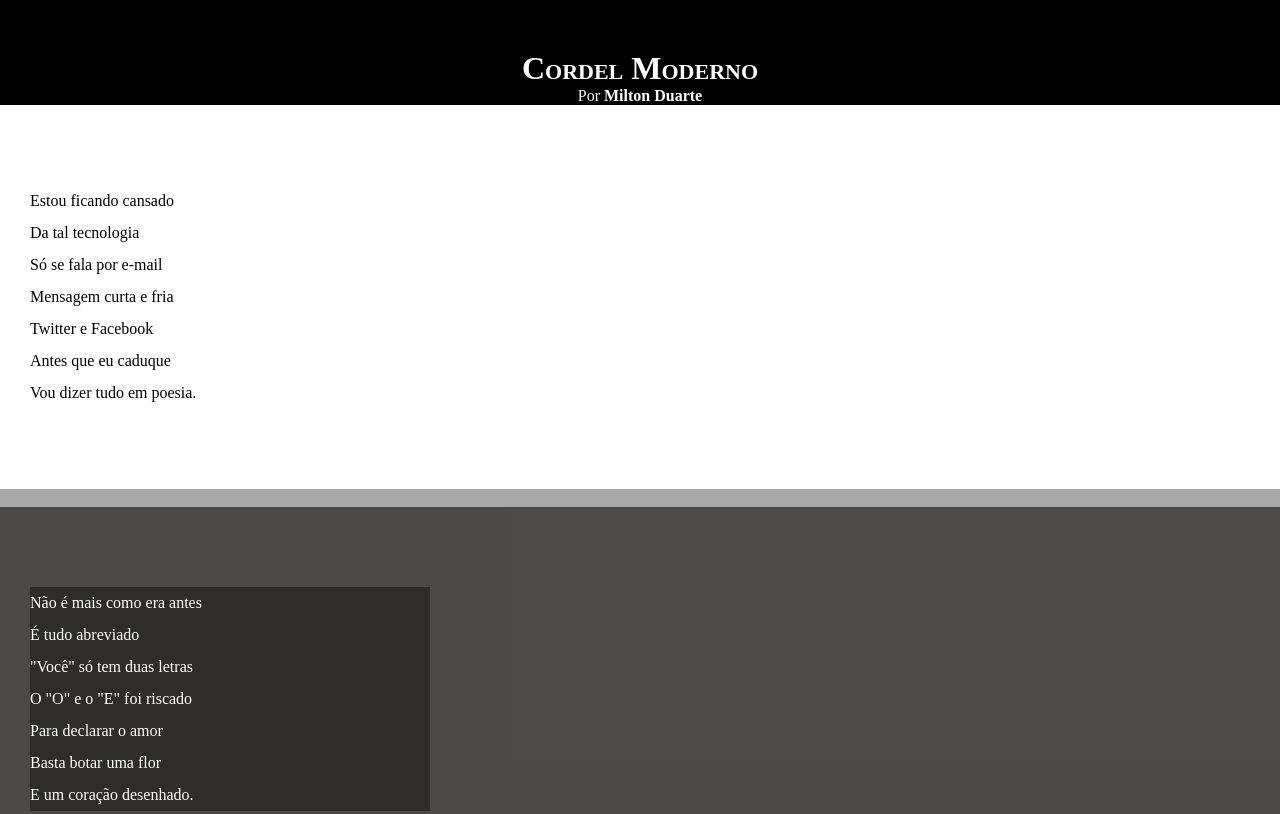
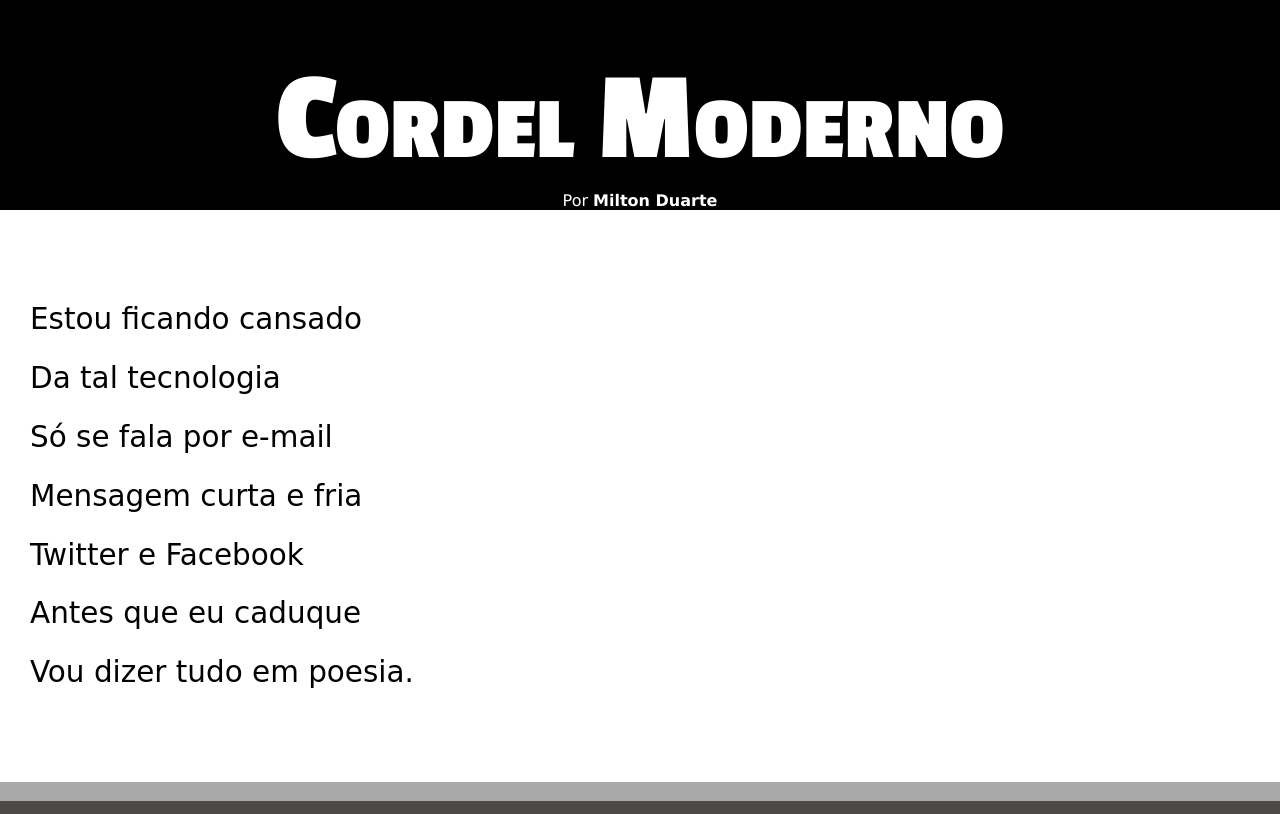
Before and after one commit to EmersonCarvalho01/HTML-CSS-1, a plain HTML site: page DESAFIOS/desafio 12/index.html in a window 1280 px wide. Shown: the top 814 px of the page. Drawn offline with Linux system fonts and the light colour scheme.

Commit message:
atualizei o css do desafio 22

```diff
--- a/DESAFIOS/desafio 12/style.css
+++ b/DESAFIOS/desafio 12/style.css
@@ -1,10 +1,24 @@
 @charset="UTF-8";
+
+@import url('https://fonts.googleapis.com/css2?family=Passion+One:wght@400;700;900&display=swap');
+
+@import url('https://fonts.googleapis.com/css2?family=Passion+One:wght@400;700;900&family=Sriracha&display=swap');
+
+:root{
+    --fonyte1:Verdana, Geneva, Tahoma, sans-serif;
+    --fonte2: 'Passion one', cursive;
+    --fonte3: 'Spiracha',cursive;
+}
+
+
 *{
     margin: 0px;
     padding: 0px;
+
 }
 
 html,body{
+    font-family: var(--fonyte1);
     min-height: 100vh;
     background-color: darkgrey;
 }
@@ -20,6 +34,8 @@ header {
 header > h1{
     padding-top: 50px;
     font-variant: small-caps;
+    font-family: var(--fonte2);
+    font-size: 10vw;
 
 }
 
@@ -42,6 +58,8 @@ section{
     padding-bottom: 10vh;
     line-height:  2em;
     padding-left: 30px;
+    font-family: var(--fonte3);
+    font-size: 2.3vw;
 }
 
 section.Normal{
@@ -60,8 +78,9 @@ section.imagem {
 }
 
 section.imagem > p{
-    width: 400px;
+    display: inline-block;
     background-color: rgba(0, 0, 0, 0.397);
+    padding: 5px;
 }
 
 footer{
```
